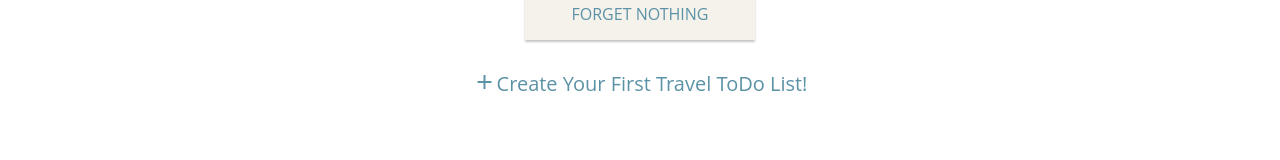
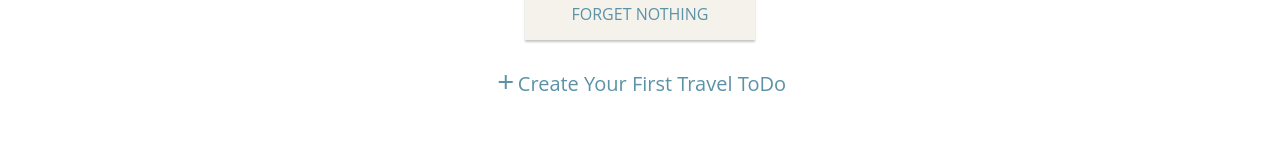
Before and after one commit to chingu-voyages/v11-solo-mimifi, an Angular app: page / in a window 1280 px wide. Shown: the part 568-728 px from the top of the page. Built offline with nearby package versions, Linux system fonts and the light colour scheme.

Commit message:
Change text

```diff
--- a/src/app/homepage/homepage.component.html
+++ b/src/app/homepage/homepage.component.html
@@ -12,7 +12,7 @@
 <div class="todo">
   <i class="material-icons">add</i>
   <div class="add-todo">
-    Create your first travel ToDo list!
+    create your first travel ToDo
   </div>
 </div>
 <app-footer></app-footer>
```
